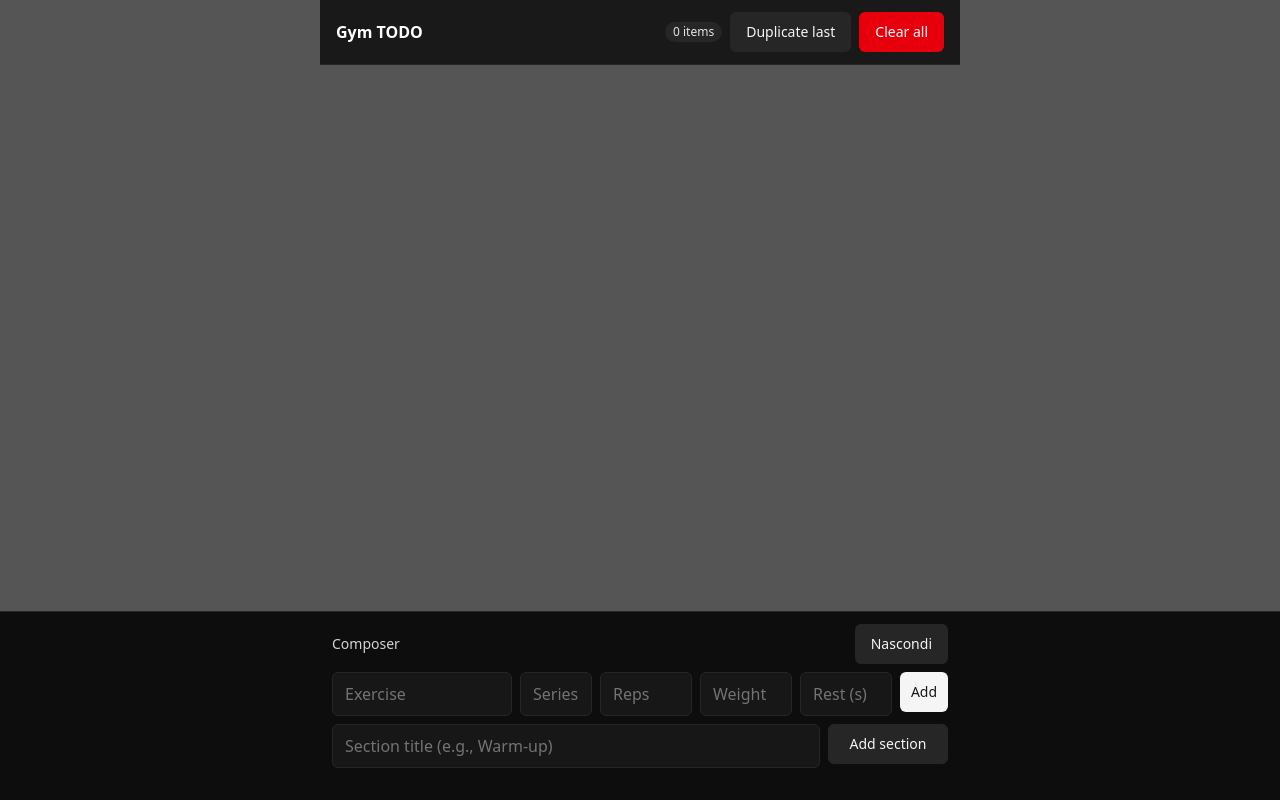
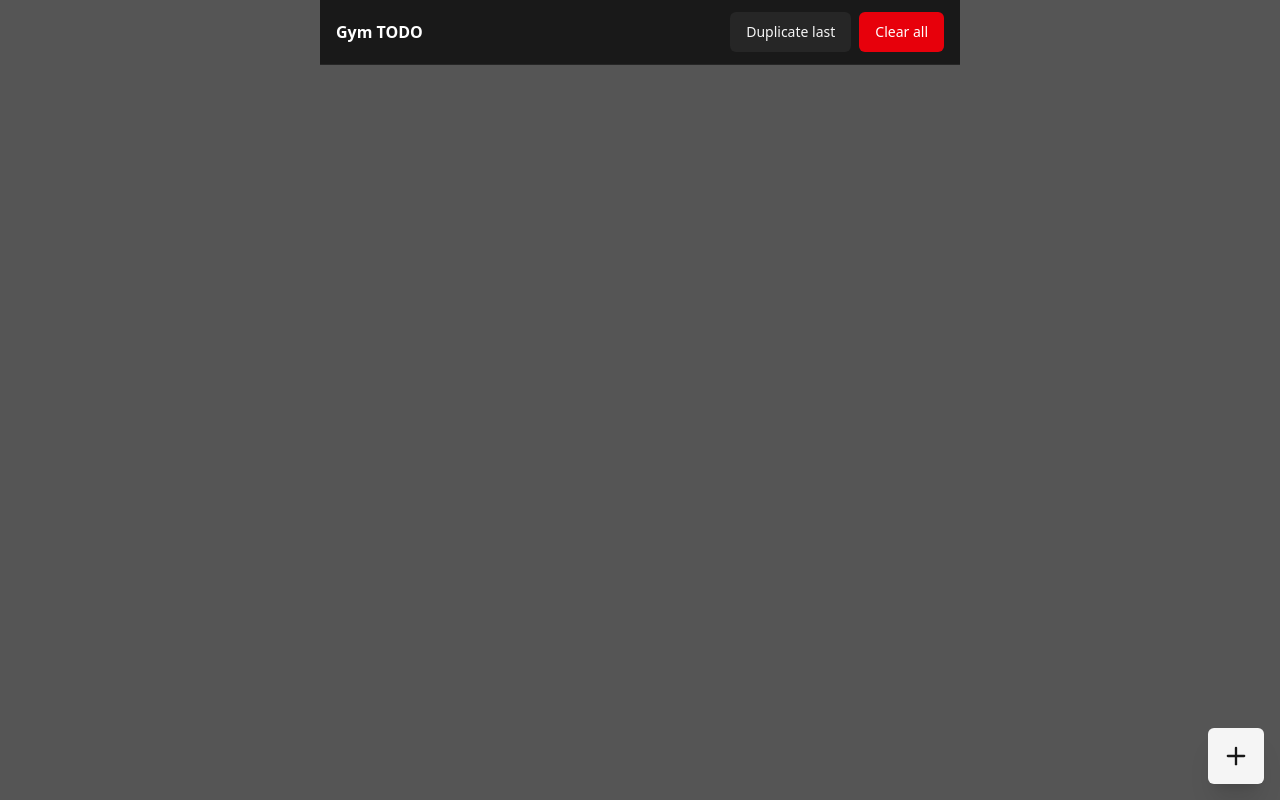
Before and after one commit to VincenzoMagnano/one-page-fit-exercise, a React (Vite) app in the folder one page fit/: page / in a window 1280 px wide. Built offline with nearby package versions, Linux system fonts and the light colour scheme.

Commit message:
Add animation button

```diff
--- a/one page fit/src/App.tsx
+++ b/one page fit/src/App.tsx
@@ -7,13 +7,13 @@ import { Input } from "./components/ui/input";
 import { Card } from "./components/ui/card";
 import { Badge } from "./components/ui/badge";
 import { AlertDialog } from "./components/ui/alert-dialog";
-import { X, ChevronDown } from "lucide-react";
+import { X, ChevronDown, Plus } from "lucide-react";
 
 function App() {
   const { items, add, update, remove, clearAll, duplicateLast } = useLocalList();
 
   const [confirmOpen, setConfirmOpen] = useState(false);
-  const [composerOpen, setComposerOpen] = useState(true);
+  const [composerOpen, setComposerOpen] = useState(false);
   const [openById, setOpenById] = useState<Record<string, boolean>>({});
   const [composer, setComposer] = useState<{ exercise: string; series: string; reps: string; weight: string; restSec: string }>({
     exercise: "",
@@ -79,12 +79,11 @@ function App() {
 
   return (
     <div className="min-h-full flex flex-col items-center">
-      <div className="w-full max-w-screen-sm flex-1 pb-[calc(96px+var(--safe-bottom))]">
+      <div className="w-full max-w-screen-sm flex-1 pb-[calc(24px+var(--safe-bottom))]">
         <header className="sticky top-0 z-10 bg-neutral-950/80 backdrop-blur border-b border-neutral-800">
           <div className="px-4 py-3 flex items-center justify-between">
             <div className="font-semibold">Gym TODO</div>
             <div className="flex items-center gap-2">
-              <Badge>{items.length} items</Badge>
               <Button variant="secondary" onClick={duplicateLast}>Duplicate last</Button>
               <Button variant="destructive" onClick={() => setConfirmOpen(true)}>Clear all</Button>
             </div>
@@ -182,15 +181,18 @@ function App() {
         </main>
       </div>
 
-      <footer className="fixed bottom-0 left-0 right-0 z-20 bg-neutral-950/95 backdrop-blur border-t border-neutral-800">
+      {/* Composer Panel (animated) */}
+      <div
+        className={`fixed bottom-0 left-0 right-0 z-20 bg-neutral-950/95 backdrop-blur border-t border-neutral-800 transform transition-all duration-300 ${
+          composerOpen ? "translate-y-0 opacity-100" : "translate-y-full opacity-0 pointer-events-none"
+        }`}
+        aria-hidden={!composerOpen}
+      >
         <div className="mx-auto w-full max-w-screen-sm p-3 space-y-2">
             <div className="flex items-center justify-between">
               <div className="text-sm text-neutral-300">Composer</div>
-            <Button variant="secondary" onClick={() => setComposerOpen((v) => !v)}>
-              {composerOpen ? "Nascondi" : "Mostra"}
-            </Button>
+              <Button variant="secondary" onClick={() => setComposerOpen(false)}>Nascondi</Button>
             </div>
-          {composerOpen && (
             <div className="grid grid-cols-4 sm:grid-cols-[1fr_72px_92px_92px_92px_48px] gap-2">
               <Input
                 ref={exerciseRef}
@@ -233,7 +235,6 @@ function App() {
               />
               <Button className="col-span-4 sm:col-span-1" onClick={handleAdd}>Add</Button>
             </div>
-          )}
             <div className="grid grid-cols-4 sm:grid-cols-[1fr_120px] gap-2">
               <Input
                 className="col-span-3 sm:col-span-1"
@@ -246,10 +247,20 @@ function App() {
               />
               <Button className="col-span-1 sm:col-span-1" variant="secondary" onClick={handleAddSection}>Add section</Button>
             </div>
-
             <div className="pb-[calc(12px+var(--safe-bottom))]" />
           </div>
-      </footer>
+        </div>
+      {/* Floating Action Button */}
+      <Button
+        aria-label="Add"
+        size="icon"
+        className={`fixed bottom-[calc(16px+var(--safe-bottom))] right-4 z-30 rounded-full h-14 w-14 shadow-xl transition-transform duration-300 ${
+          composerOpen ? "rotate-45 scale-95" : "hover:scale-110 active:scale-95"
+        }`}
+        onClick={() => setComposerOpen((v) => !v)}
+      >
+        <Plus className="h-7 w-7" />
+      </Button>
 
       <AlertDialog
         open={confirmOpen}
```
Lines whose indentation alone changed are shown as unchanged.
